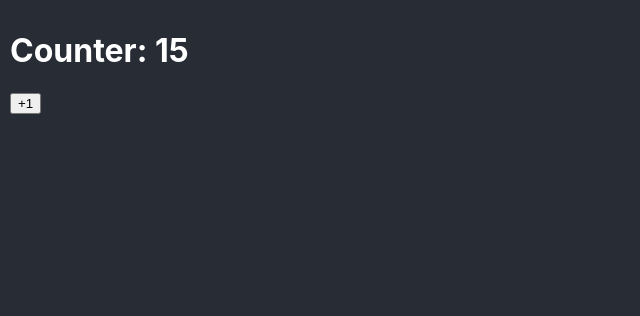
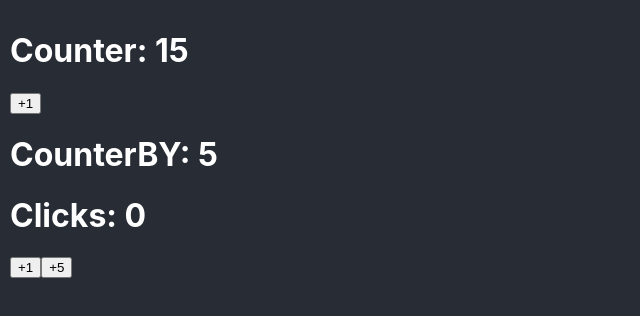
Before and after one commit to xh4rz/01-bases, a React (Create React App) app: page / in a window 1280 px wide. Shown: the top 316 px of the page, without its empty margins (0-640 px from the left). Built offline with nearby package versions, Linux system fonts and the light colour scheme.

Commit message:
12. Manejar un objeto como estado

```diff
--- a/src/App.tsx
+++ b/src/App.tsx
@@ -1,9 +1,11 @@
 import { Counter } from './bases/Counter';
+import { CounterBy } from './bases/CounterBy';
 
 function App() {
 	return (
 		<>
 			<Counter initialValue={15} />
+			<CounterBy />
 		</>
 	);
 }
--- /dev/null
+++ b/src/bases/CounterBy.tsx
@@ -0,0 +1,31 @@
+import { useState } from 'react';
+
+interface Props {
+	initialValue?: number;
+}
+
+export const CounterBy = ({ initialValue = 5 }: Props) => {
+	const [counterState, setCounterState] = useState({
+		counter: initialValue,
+		clicks: 0
+	});
+
+	const { counter, clicks } = counterState;
+
+	const handleClick = (value: number) => {
+		setCounterState((prev) => ({
+			counter: prev.counter + value,
+			clicks: prev.clicks + 1
+		}));
+	};
+
+	return (
+		<>
+			<h1>CounterBY: {counter}</h1>
+			<h1>Clicks: {clicks}</h1>
+
+			<button onClick={() => handleClick(1)}>+1</button>
+			<button onClick={() => handleClick(5)}>+5</button>
+		</>
+	);
+};
```
